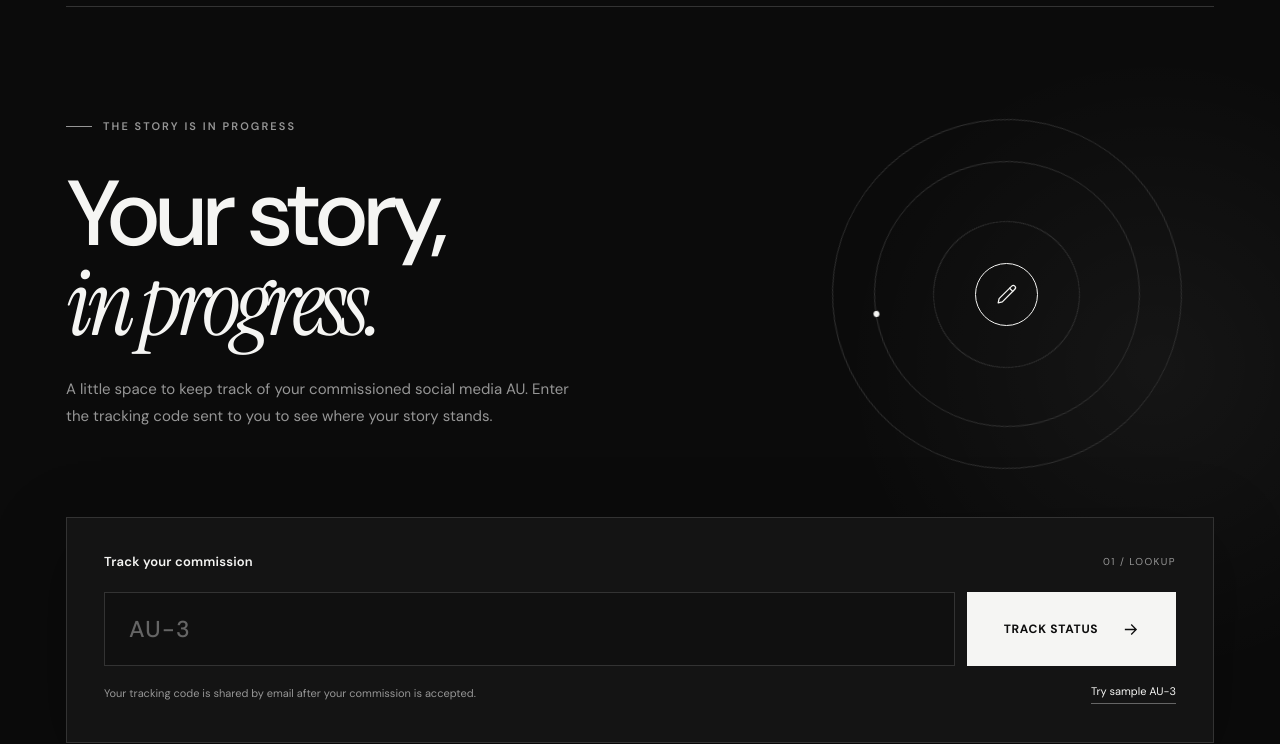
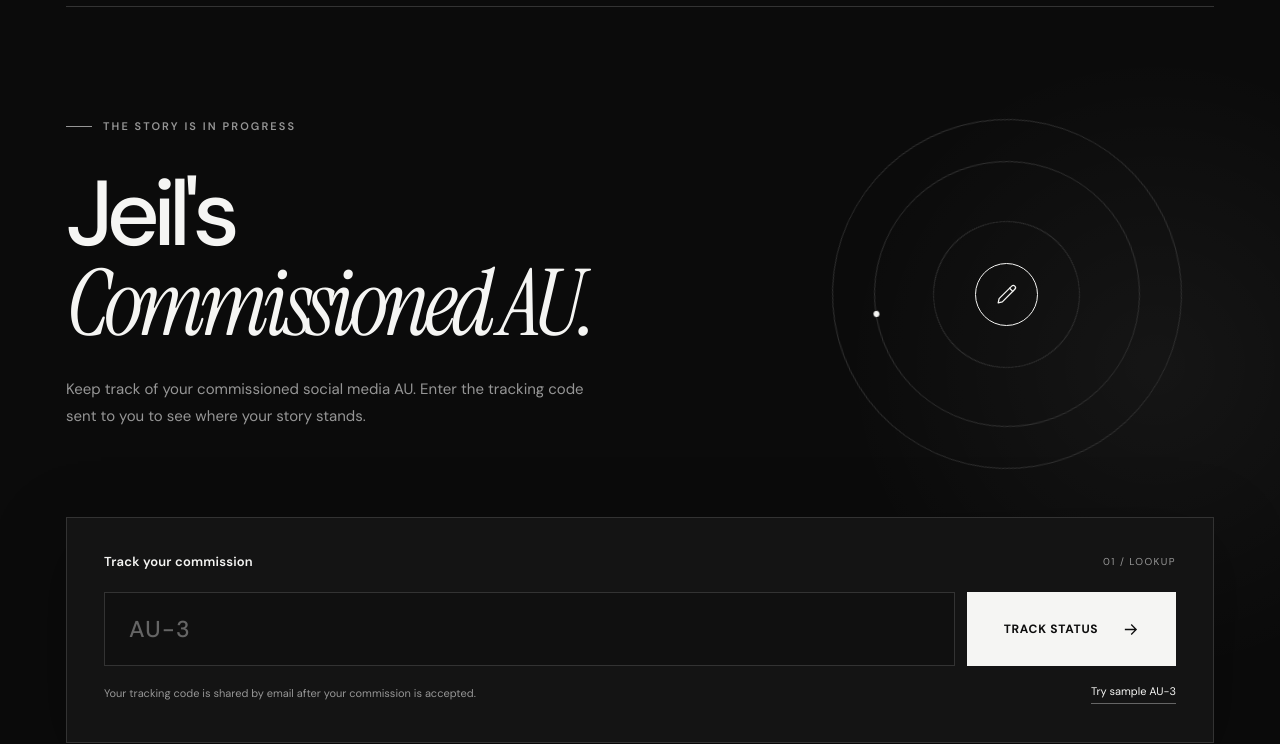
Before and after one commit to jeilprogress/JEIL-COMM, a plain HTML site: page index.html in a window 1280 px wide. Shown: the part 80-824 px from the top of the page. Drawn offline with Linux system fonts and the light colour scheme.

Commit message:
Update commission tracker homepage copy

```diff
--- a/index.html
+++ b/index.html
@@ -124,8 +124,8 @@
       <section class="hero">
         <div>
           <div class="eyebrow reveal"><span class="line"></span> THE STORY IS IN PROGRESS</div>
-          <h1 class="reveal" style="--delay:.1s">Your story,<br><em>in progress.</em></h1>
-          <p class="hero-copy reveal" style="--delay:.2s">A little space to keep track of your commissioned social media AU. Enter the tracking code sent to you to see where your story stands.</p>
+          <h1 class="reveal" style="--delay:.1s">Jeil's<br><em>Commissioned AU.</em></h1>
+          <p class="hero-copy reveal" style="--delay:.2s">Keep track of your commissioned social media AU. Enter the tracking code sent to you to see where your story stands.</p>
         </div>
         <div class="orbit reveal" style="--delay:.2s" aria-hidden="true">
           <div class="orbit-grid"></div><div class="orbit-ring"></div><div class="orbit-ring"></div><div class="orbit-ring"></div><div class="orbit-middle"><svg viewBox="0 0 24 24" width="25" height="25" fill="none" stroke="currentColor" stroke-width="1.2" stroke-linecap="round" stroke-linejoin="round"><path d="M4 20l4-.9L20 7a2 2 0 0 0-3-3L4.9 16 4 20Z"/><path d="m15 6 3 3"/></svg></div>
```
